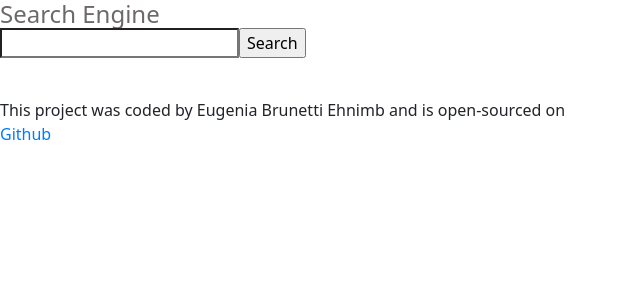
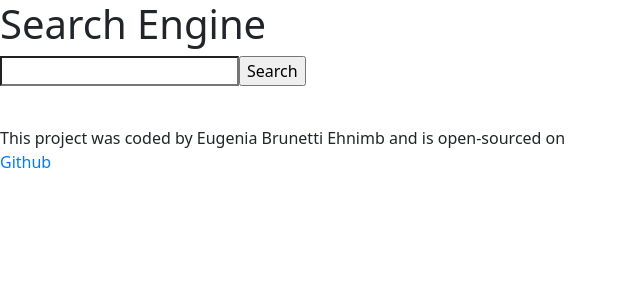
Before and after one commit to eugesuri/weather-react-app, a React (Create React App) app: page / in a window 1280 px wide. Shown: the top 300 px of the page, without its empty margins (0-640 px from the left). Built offline with nearby package versions, Linux system fonts and the light colour scheme.

Commit message:
removed some css

```diff
--- a/src/App.css
+++ b/src/App.css
@@ -7,30 +7,3 @@ body {
   font-family: system-ui, -apple-system, BlinkMacSystemFont, "Segoe UI", Roboto,
     Oxygen, Ubuntu, Cantarell, "Open Sans", "Helvetica Neue", sans-serif;
 }
-
-h1 {
-  color: #6d6969;
-  font-size: 24px;
-  font-weight: 100;
-  line-height: 28px;
-  margin-bottom: 0;
-}
-
-ul {
-  margin: 0;
-  padding: 0;
-}
-
-li {
-  list-style: none;
-  margin: 0;
-  padding: 0;
-  color: rgb(121, 111, 111);
-  font-size: 16px;
-  font-weight: 100;
-  line-height: 19px;
-}
-
-li::first-letter {
-  text-transform: capitalize;
-}
```
